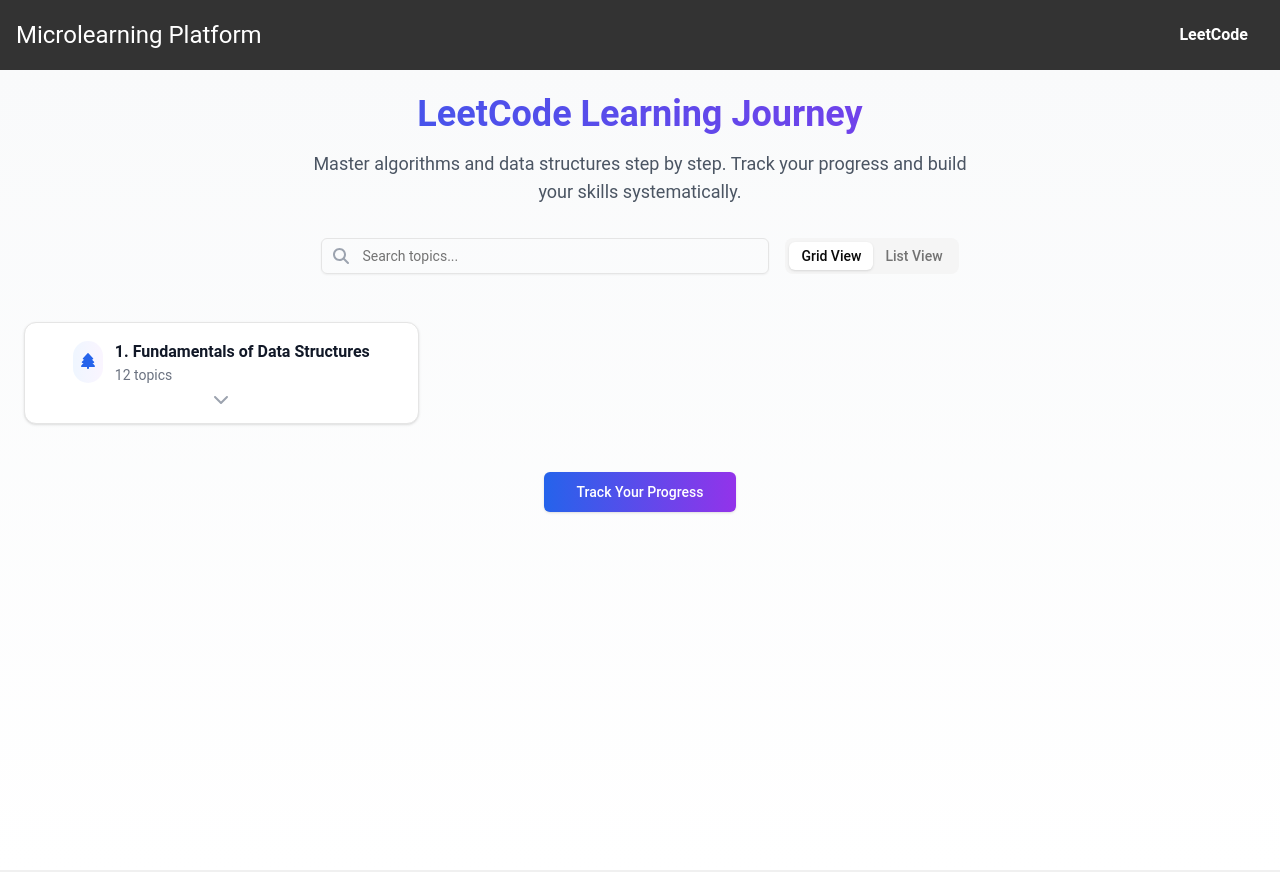
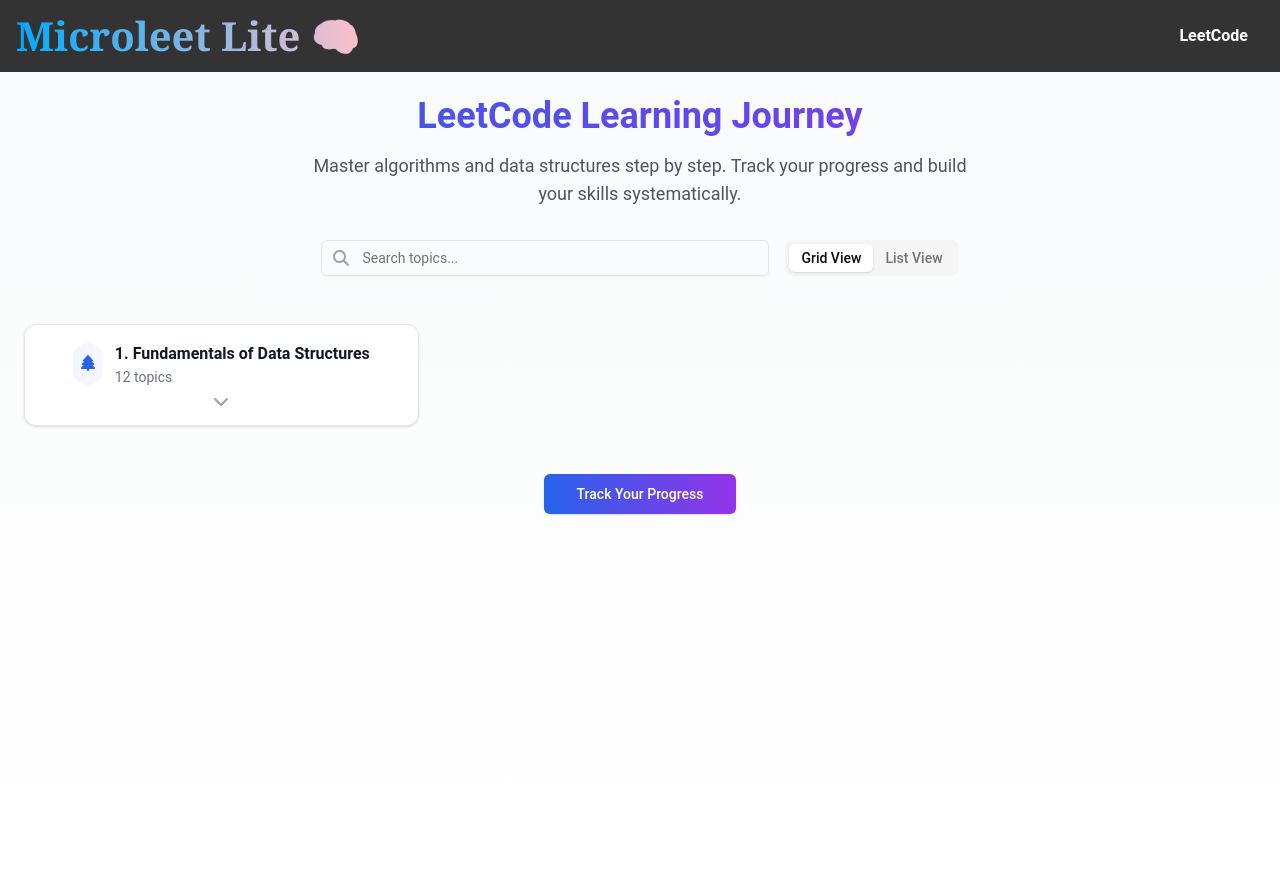
Before and after one commit to QuocHHDo/microleet-lite, a Next.js app: page /leetcode in a window 1280 px wide. Built offline with nearby package versions, Linux system fonts and the light colour scheme.

Commit message:
Update navbar

```diff
--- a/src/components/Navbar.tsx
+++ b/src/components/Navbar.tsx
@@ -7,7 +7,7 @@
 export default function Navbar() {
   return (
     <nav className="navbar">
-      <h1>Microlearning Platform</h1>
+      <h1 className="font-sans md:font-serif text-4xl font-bold text-gradient text-gray-800 text-center mt-4 mb-4">Microleet Lite 🧠</h1>
       <ul className="nav-links">
         <li>
           {/* <Link href="/">Home</Link> */}
--- a/src/styles/globals.css
+++ b/src/styles/globals.css
@@ -16,13 +16,13 @@
   align-items: center;
   background-color: #333;
   padding: 1rem;
-  box-shadow: 0px 4px 8px rgba(0, 0, 0, 0.1);
+  box-shadow: 0px 4px 8px rgba(238, 255, 0, 0.1);
 }
 
 .navbar h1 {
   color: #fff;
   margin: 0;
-  font-size: 1.5rem;
+  font-size: 2.5rem;
 }
 
 .nav-links {
@@ -273,6 +273,12 @@
   }
 }
 
+.text-gradient {
+  background: linear-gradient(to right, #00aaff , #FFC0CB);
+  -webkit-background-clip: text;
+  -webkit-text-fill-color: transparent;
+}
+
 @layer base {
   * {
     @apply border-border;
```
